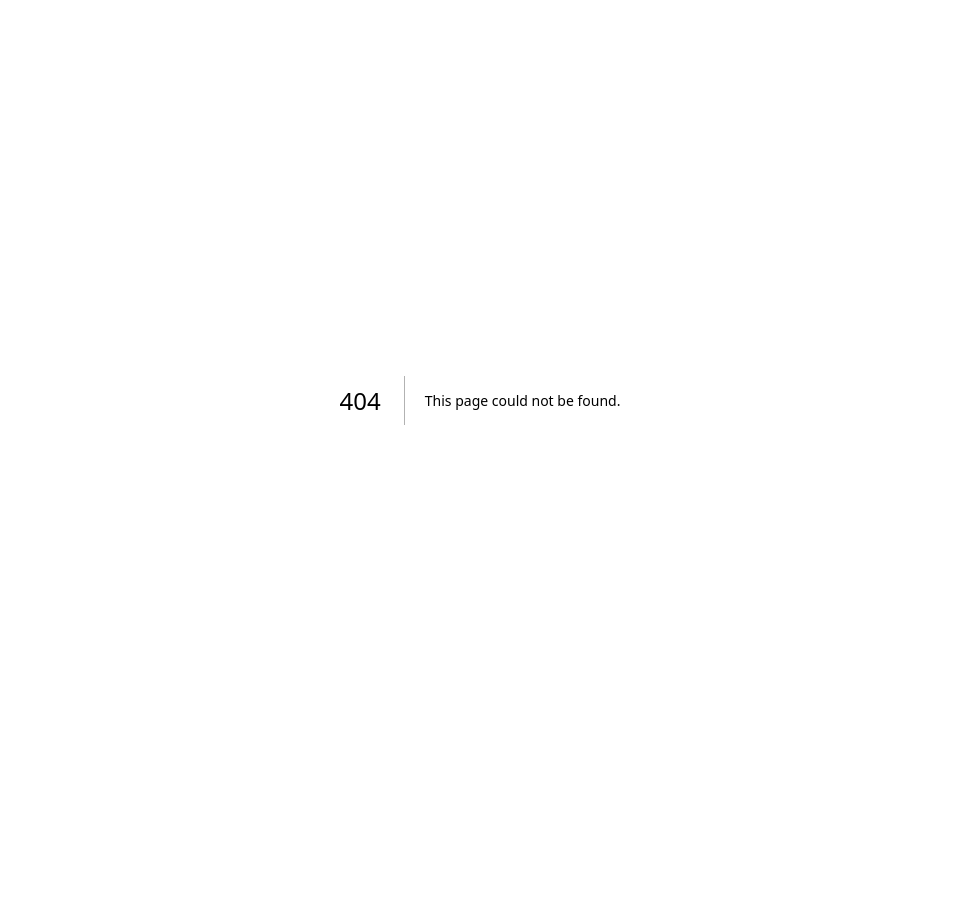
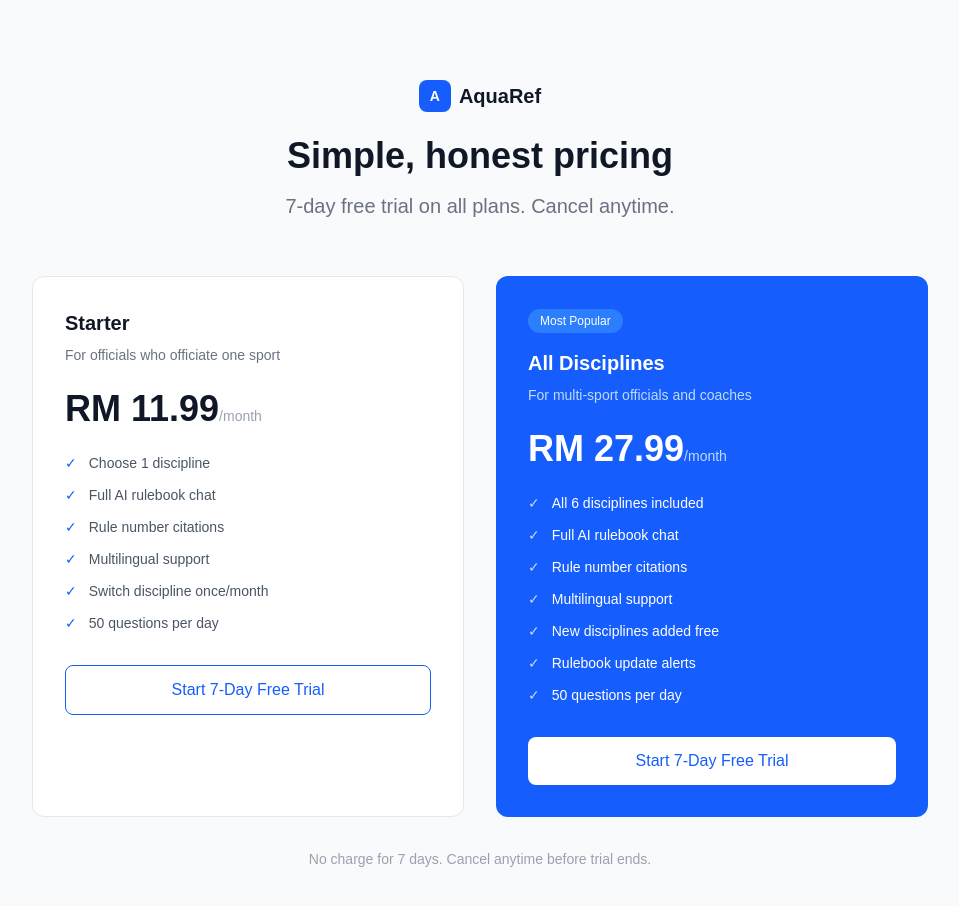
Before and after one commit to adhwaismail-stack/aquatics-app, a Next.js app: page /pricing in a window 1280 px wide. Before the commit this address had no page. Shown: the top 906 px of the page, without its empty margins (160-1119 px from the left). Before the commit the page ends 800 px from the top, so only its background shows below. Built offline with nearby package versions, Linux system fonts and the light colour scheme.

Commit message:
Add Stripe payments and pricing page

```diff
--- /dev/null
+++ b/app/api/checkout/route.ts
@@ -0,0 +1,34 @@
+import { NextRequest, NextResponse } from 'next/server'
+import Stripe from 'stripe'
+
+const stripe = new Stripe(process.env.STRIPE_SECRET_KEY!, {
+  apiVersion: '2025-01-27.acacia'
+})
+
+export async function POST(request: NextRequest) {
+  try {
+    const { priceId, email } = await request.json()
+
+    const session = await stripe.checkout.sessions.create({
+      mode: 'subscription',
+      payment_method_types: ['card'],
+      customer_email: email,
+      line_items: [
+        {
+          price: priceId,
+          quantity: 1
+        }
+      ],
+      subscription_data: {
+        trial_period_days: 7
+      },
+      success_url: `${process.env.NEXT_PUBLIC_SITE_URL}/dashboard?success=true`,
+      cancel_url: `${process.env.NEXT_PUBLIC_SITE_URL}/pricing?cancelled=true`
+    })
+
+    return NextResponse.json({ url: session.url })
+  } catch (error: unknown) {
+    const message = error instanceof Error ? error.message : 'Unknown error'
+    return NextResponse.json({ error: message }, { status: 500 })
+  }
+}
--- /dev/null
+++ b/app/pricing/page.tsx
@@ -0,0 +1,167 @@
+'use client'
+
+import { useState } from 'react'
+
+export default function PricingPage() {
+  const [loading, setLoading] = useState<string | null>(null)
+  const [email, setEmail] = useState('')
+  const [showEmail, setShowEmail] = useState<string | null>(null)
+
+  const handleCheckout = async (plan: string) => {
+    if (!email) {
+      setShowEmail(plan)
+      return
+    }
+
+    setLoading(plan)
+
+    const priceId = plan === 'starter'
+      ? 'price_1TMpZKDEuI3kdko2OvQ4Ep5c'
+
+      : 'price_1TMpcNDEuI3kdko2MSU0MDGB'
+
+
+    try {
+      const response = await fetch('/api/checkout', {
+        method: 'POST',
+        headers: { 'Content-Type': 'application/json' },
+        body: JSON.stringify({ priceId, email })
+      })
+
+      const data = await response.json()
+
+      if (data.url) {
+        window.location.href = data.url
+      } else {
+        alert('Something went wrong. Please try again.')
+        setLoading(null)
+      }
+    } catch {
+      alert('Something went wrong. Please try again.')
+      setLoading(null)
+    }
+  }
+
+  return (
+    <div className="min-h-screen bg-gray-50 py-20 px-4">
+      <div className="max-w-4xl mx-auto">
+        <div className="text-center mb-14">
+          <div className="flex items-center justify-center gap-2 mb-6">
+            <div className="w-8 h-8 bg-blue-600 rounded-lg flex items-center justify-center">
+              <span className="text-white font-bold text-sm">A</span>
+            </div>
+            <span className="font-bold text-xl text-gray-900">AquaRef</span>
+          </div>
+          <h1 className="text-4xl font-bold text-gray-900 mb-4">
+            Simple, honest pricing
+          </h1>
+          <p className="text-xl text-gray-500">
+            7-day free trial on all plans. Cancel anytime.
+          </p>
+        </div>
+
+        <div className="grid md:grid-cols-2 gap-8">
+          {/* Starter Plan */}
+          <div className="bg-white p-8 rounded-xl border border-gray-200">
+            <h3 className="font-bold text-xl text-gray-900 mb-2">Starter</h3>
+            <p className="text-gray-500 text-sm mb-6">
+              For officials who officiate one sport
+            </p>
+            <div className="mb-6">
+              <span className="text-4xl font-bold text-gray-900">RM 11.99</span>
+              <span className="text-gray-400 text-sm">/month</span>
+            </div>
+            <ul className="space-y-3 mb-8">
+              {[
+                'Choose 1 discipline',
+                'Full AI rulebook chat',
+                'Rule number citations',
+                'Multilingual support',
+                'Switch discipline once/month',
+                '50 questions per day'
+              ].map((f, i) => (
+                <li key={i} className="flex items-center gap-3 text-sm text-gray-600">
+                  <span className="text-blue-600">✓</span>{f}
+                </li>
+              ))}
+            </ul>
+
+            {showEmail === 'starter' && (
+              <div className="mb-4">
+                <input
+                  type="email"
+                  value={email}
+                  onChange={(e) => setEmail(e.target.value)}
+                  placeholder="Enter your email"
+                  className="w-full px-4 py-3 border border-gray-200 rounded-lg text-sm mb-2 focus:outline-none focus:ring-2 focus:ring-blue-500"
+                />
+              </div>
+            )}
+
+            <button
+              onClick={() => handleCheckout('starter')}
+              disabled={loading === 'starter'}
+              className="w-full border border-blue-600 text-blue-600 py-3 rounded-lg font-medium hover:bg-blue-50 disabled:opacity-50"
+            >
+              {loading === 'starter' ? 'Loading...' : 'Start 7-Day Free Trial'}
+            </button>
+          </div>
+
+          {/* All Disciplines Plan */}
+          <div className="bg-blue-600 p-8 rounded-xl">
+            <div className="inline-block bg-blue-500 text-white text-xs px-3 py-1 rounded-full mb-4">
+              Most Popular
+            </div>
+            <h3 className="font-bold text-xl text-white mb-2">All Disciplines</h3>
+            <p className="text-blue-200 text-sm mb-6">
+              For multi-sport officials and coaches
+            </p>
+            <div className="mb-6">
+              <span className="text-4xl font-bold text-white">RM 27.99</span>
+              <span className="text-blue-200 text-sm">/month</span>
+            </div>
+            <ul className="space-y-3 mb-8">
+              {[
+                'All 6 disciplines included',
+                'Full AI rulebook chat',
+                'Rule number citations',
+                'Multilingual support',
+                'New disciplines added free',
+                'Rulebook update alerts',
+                '50 questions per day'
+              ].map((f, i) => (
+                <li key={i} className="flex items-center gap-3 text-sm text-white">
+                  <span className="text-blue-200">✓</span>{f}
+                </li>
+              ))}
+            </ul>
+
+            {showEmail === 'all' && (
+              <div className="mb-4">
+                <input
+                  type="email"
+                  value={email}
+                  onChange={(e) => setEmail(e.target.value)}
+                  placeholder="Enter your email"
+                  className="w-full px-4 py-3 border border-blue-400 rounded-lg text-sm mb-2 bg-blue-500 text-white placeholder-blue-300 focus:outline-none focus:ring-2 focus:ring-white"
+                />
+              </div>
+            )}
+
+            <button
+              onClick={() => handleCheckout('all')}
+              disabled={loading === 'all'}
+              className="w-full bg-white text-blue-600 py-3 rounded-lg font-medium hover:bg-blue-50 disabled:opacity-50"
+            >
+              {loading === 'all' ? 'Loading...' : 'Start 7-Day Free Trial'}
+            </button>
+          </div>
+        </div>
+
+        <p className="text-center text-sm text-gray-400 mt-8">
+          No charge for 7 days. Cancel anytime before trial ends.
+        </p>
+      </div>
+    </div>
+  )
+}
--- a/package.json
+++ b/package.json
@@ -9,11 +9,13 @@
     "lint": "eslint"
   },
   "dependencies": {
+    "@stripe/stripe-js": "^9.2.0",
     "@supabase/ssr": "^0.10.2",
     "@supabase/supabase-js": "^2.103.2",
     "next": "16.2.3",
     "react": "19.2.4",
-    "react-dom": "19.2.4"
+    "react-dom": "19.2.4",
+    "stripe": "^22.0.1"
   },
   "devDependencies": {
     "@tailwindcss/postcss": "^4",
```
Also changed, not shown: 1 other file (tests, documents, lock files or other folders).
